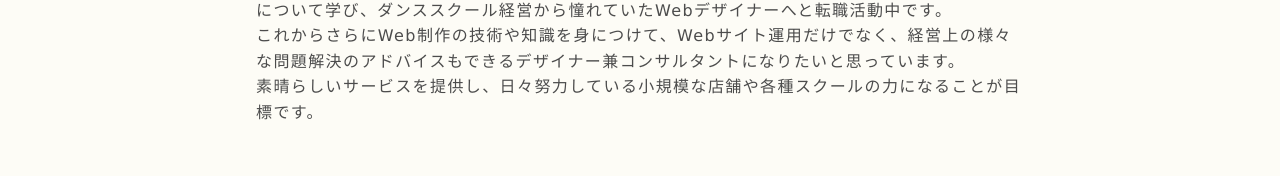
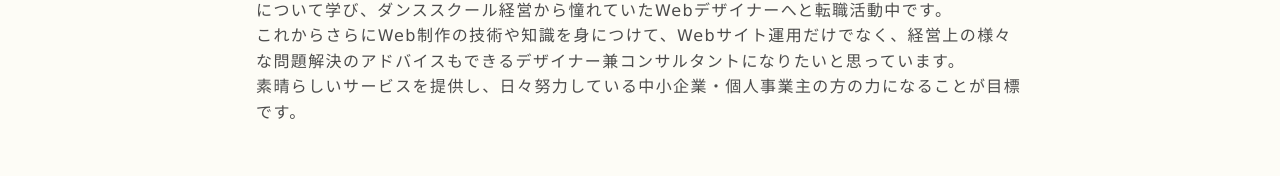
Before and after one commit to tawara71/responsive-site, a plain HTML site: page index.html in a window 1280 px wide. Shown: the part 428-604 px from the top of the page. Drawn offline with nearby package versions, Linux system fonts and the light colour scheme.

Commit message:
second version

```diff
--- a/index.html
+++ b/index.html
@@ -13,7 +13,7 @@
     <header><a href="#contact" class="button-contact"><i aria-label="お問い合わせ" class="fa fa-envelope-o"></i></a>
       <div class="profile">
         <h1 class="site-title abel uppercase text-center">Web Designer <span>Nobuyuki Tawara</span></h1><img src="./images/img_profile.jpg" alt="プロフィール写真" width="140" height="140" class="block-center profile-icon">
-        <p>埼玉県在住のWebデザイナー、田原信幸です。オンラインスクールでWeb制作・プログラミングについて学び、ダンススクール経営から憧れていたWebデザイナーへと転職活動中です。</p><p>これからさらにWeb制作の技術や知識を身につけて、Webサイト運用だけでなく、経営上の様々な問題解決のアドバイスもできるデザイナー兼コンサルタントになりたいと思っています。</p><p>素晴らしいサービスを提供し、日々努力している小規模な店舗や各種スクールの力になることが目標です。</p>
+        <p>埼玉県在住のWebデザイナー、田原信幸です。オンラインスクールでWeb制作・プログラミングについて学び、ダンススクール経営から憧れていたWebデザイナーへと転職活動中です。</p><p>これからさらにWeb制作の技術や知識を身につけて、Webサイト運用だけでなく、経営上の様々な問題解決のアドバイスもできるデザイナー兼コンサルタントになりたいと思っています。</p><p>素晴らしいサービスを提供し、日々努力している中小企業・個人事業主の方の力になることが目標です。</p>
       </div>
     </header><!--contents-->
     <main><!--skills-->
```
